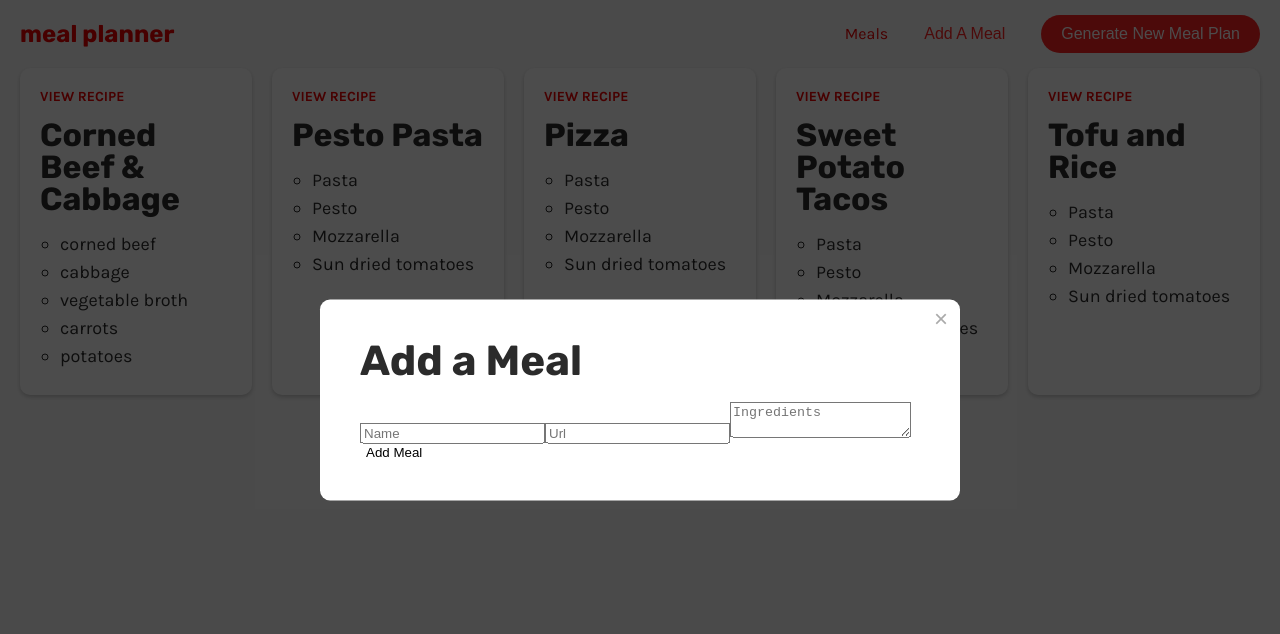
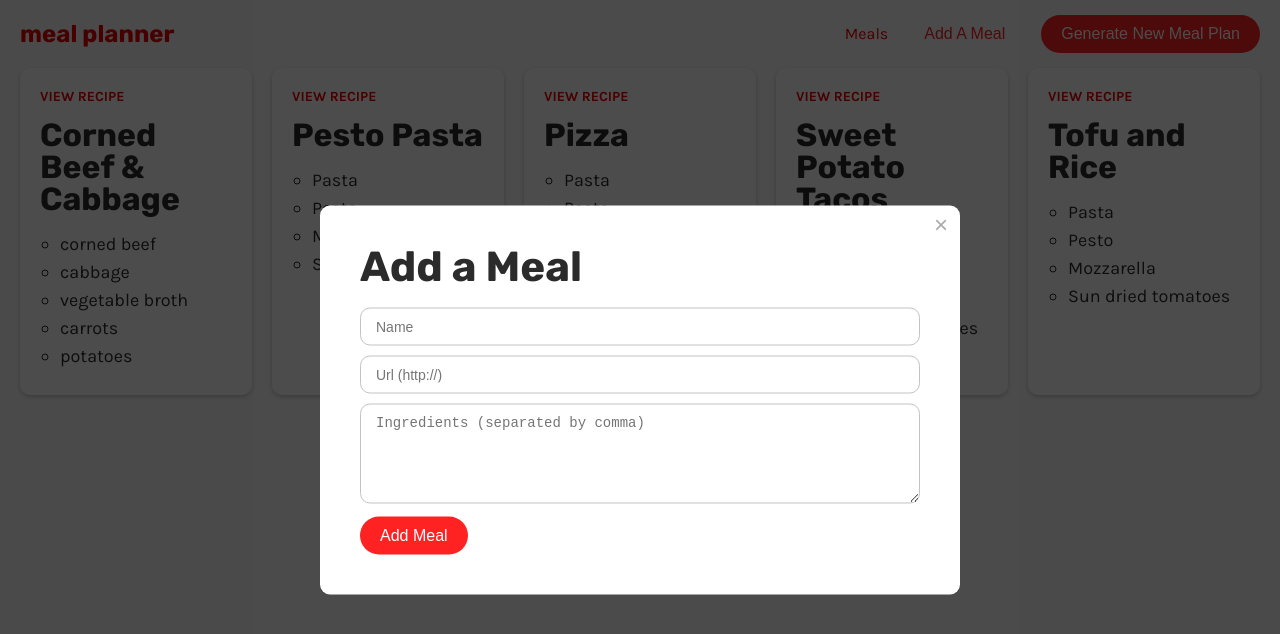
Before and after one commit to shawnkauffman/mealplanner, a React (Vite) app: page / in a window 1280 px wide. Both pictures are taken after a click on the button "Add A Meal". Shown: the top 634 px of the page. Built offline with nearby package versions, Linux system fonts and the light colour scheme.

Commit message:
moved add new meal form for state access

```diff
--- a/src/App.js
+++ b/src/App.js
@@ -6,6 +6,7 @@ import Header from "./components/Header";
 import Footer from "./components/Footer";
 import MealList from "./components/MealList";
 import DisplayAllMeals from "./components/DisplayAllMeals";
+import AddNewMealForm from "./components/AddNewMealForm";
 
 class App extends Component {
   constructor(props) {
@@ -13,6 +14,7 @@ class App extends Component {
     this.state = {
       meals: []
     };
+    this.openAddNewMealForm = this.openAddNewMealForm.bind(this);
     this.generateNewMealPlan = this.generateNewMealPlan.bind(this);
   }
 
@@ -65,6 +67,14 @@ class App extends Component {
     });
   }
 
+  openAddNewMealForm() {
+    document.getElementById("modal").classList.add("active");
+    ReactDOM.render(
+      <AddNewMealForm meals={this.state.meals} />,
+      document.getElementById("modal")
+    );
+  }
+
   shuffle(array) {
     var currentIndex = array.length,
       temporaryValue,
@@ -97,6 +107,7 @@ class App extends Component {
         <Header
           meals={this.state.meals}
           generateNewMealPlan={this.generateNewMealPlan}
+          openAddNewMealForm={this.openAddNewMealForm}
         />
         <Router>
           <MealList path="/" meals={this.state.meals} />
--- a/src/App.scss
+++ b/src/App.scss
@@ -2,6 +2,10 @@
 @import url("https://fonts.googleapis.com/css?family=Rubik:400,400i,500,500i,700,700i");
 @import "sass/partials/reset";
 @import "sass/partials/modal";
+
+* {
+  box-sizing: border-box;
+}
 
 a:link,
 a:active,
@@ -172,3 +176,37 @@ footer {
   font-size: 14px;
   color: #666;
 }
+
+form {
+  input,
+  textarea {
+    width: 100%;
+    margin-bottom: 10px;
+    border-radius: 10px;
+    border: 1px solid #c3c3c3;
+    padding: 10px 15px;
+    font-size: 14px;
+  }
+
+  textarea {
+    min-height: 100px;
+  }
+
+  button {
+    background: #ff2222;
+    text-align: center;
+    padding: 10px 20px;
+    border-radius: 40px;
+    font-size: 16px;
+    color: #fff;
+    border: 0;
+    cursor: pointer;
+    outline: none;
+    transition: all 0.3s ease;
+
+    &:hover {
+      color: #fff;
+      background: darken(#ff2222, 15%);
+    }
+  }
+}
--- a/src/components/AddNewMealForm.js
+++ b/src/components/AddNewMealForm.js
@@ -4,11 +4,7 @@ import ReactDOM from "react-dom";
 class AddNewMealForm extends Component {
   constructor() {
     super();
-    this.state = {
-      newMealName: "",
-      newMealUrl: "",
-      newMealIngredients: ""
-    };
+    this.handleSubmit = this.handleSubmit.bind(this);
     this.handleNewMealName = this.handleNewMealName.bind(this);
     this.handleNewMealUrl = this.handleNewMealUrl.bind(this);
     this.handleNewMealIngredients = this.handleNewMealIngredients.bind(this);
@@ -58,18 +54,15 @@ class AddNewMealForm extends Component {
             type="text"
             placeholder="Name"
             onChange={this.handleNewMealName}
-            value={this.state.newMealName}
           />
           <input
             type="text"
             onChange={this.handleNewMealUrl}
-            placeholder="Url"
-            value={this.state.newMealUrl}
+            placeholder="Url (http://)"
           />
           <textarea
-            placeholder="Ingredients"
+            placeholder="Ingredients (separated by comma)"
             onChange={this.handleNewMealIngredients}
-            value={this.state.newMealIngredients}
           />
           <button type="submit">Add Meal</button>
         </form>
--- a/src/components/Header.js
+++ b/src/components/Header.js
@@ -1,13 +1,6 @@
 import React, { Component } from "react";
-import { render } from "react-dom";
-import AddNewMealForm from "./AddNewMealForm";
 
 class Header extends Component {
-  openAddNewMealForm() {
-    document.getElementById("modal").classList.add("active");
-    render(<AddNewMealForm />, document.getElementById("modal"));
-  }
-
   render() {
     return (
       <header>
@@ -20,7 +13,7 @@ class Header extends Component {
               <a href="/meals/">Meals</a>
             </li>
             <li>
-              <button type="button" onClick={this.openAddNewMealForm}>
+              <button type="button" onClick={this.props.openAddNewMealForm}>
                 Add A Meal
               </button>
             </li>
```
